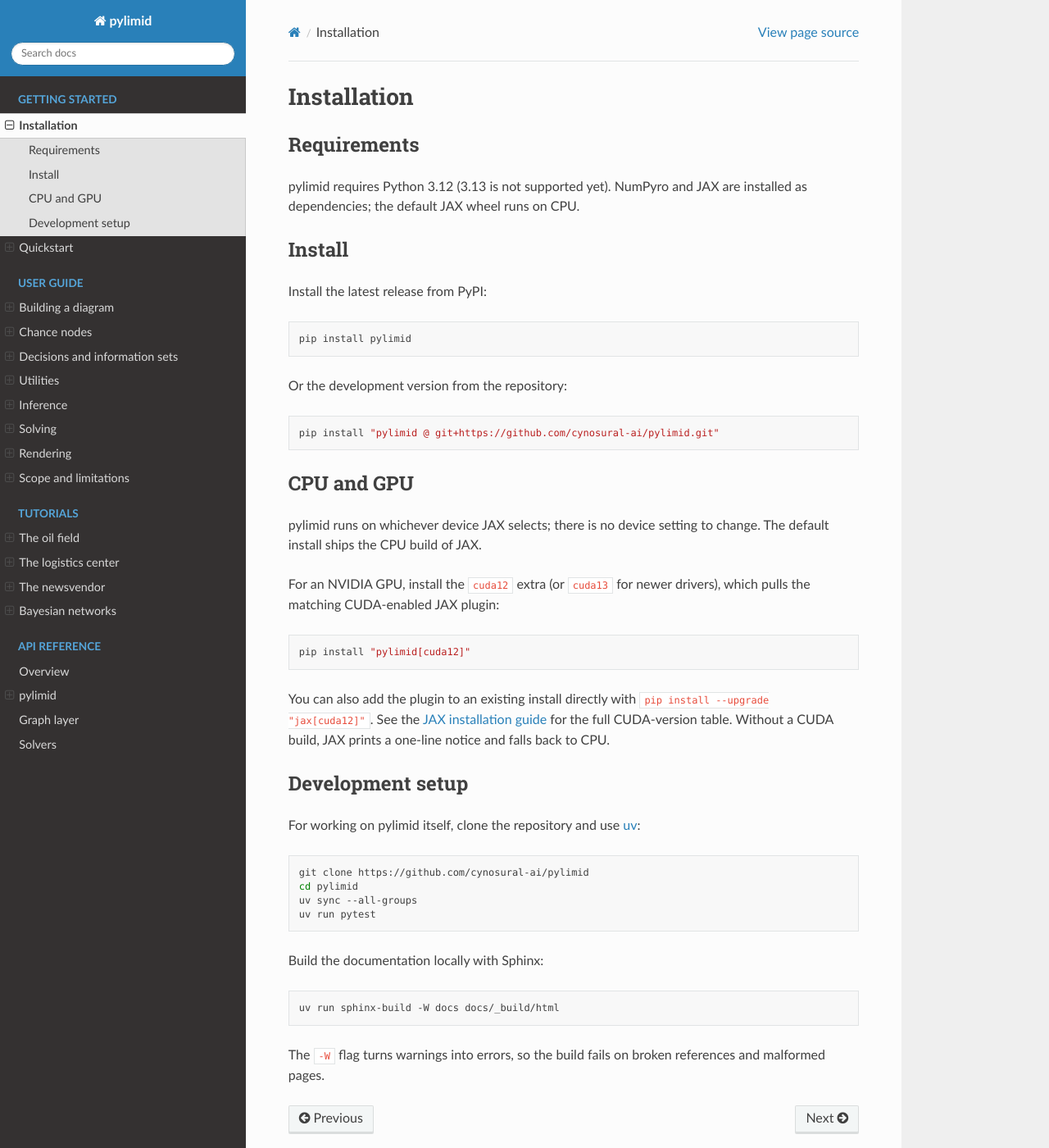
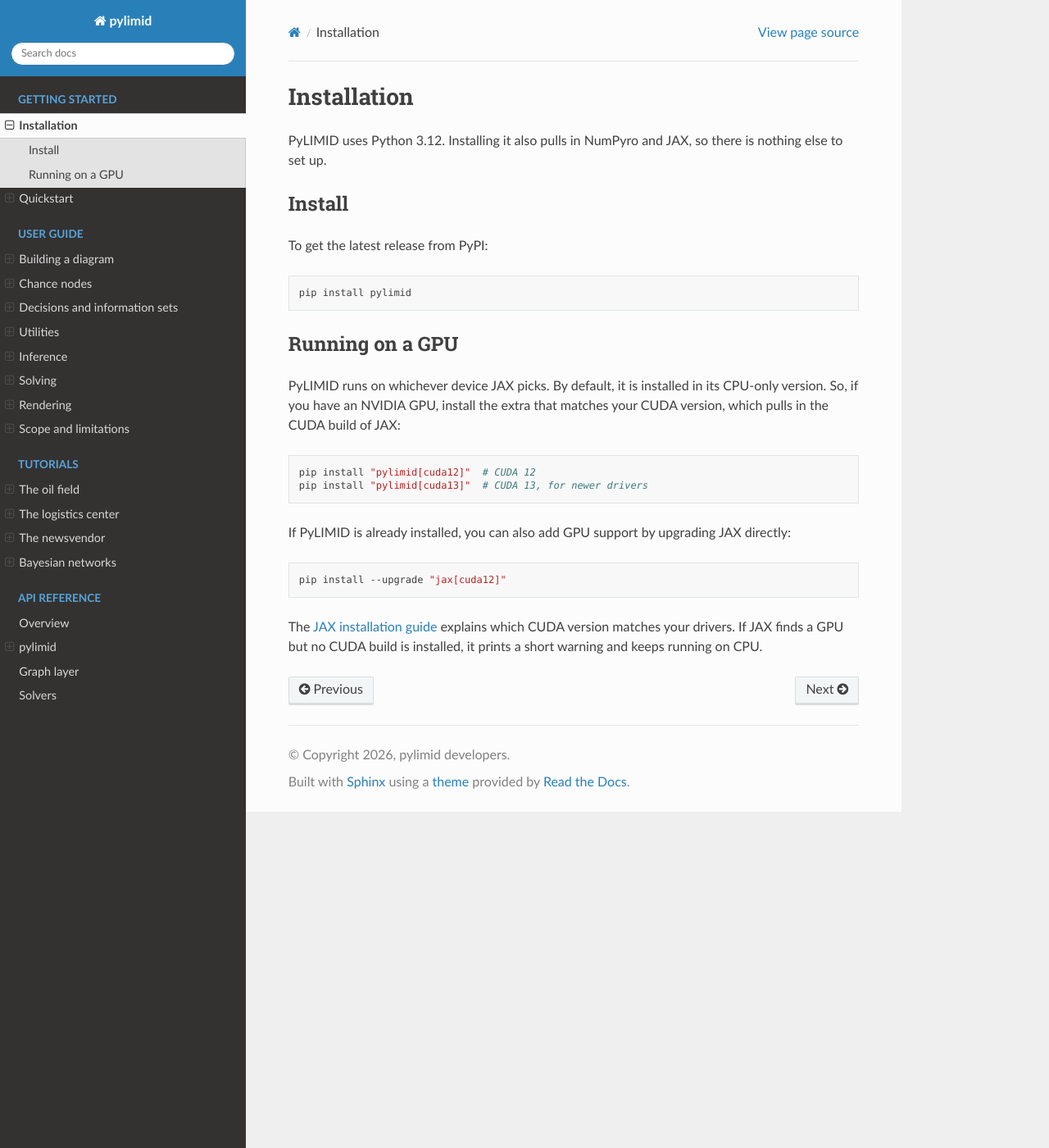
Before and after one commit to cynosural-ai/pylimid, a Sphinx documentation site: the page built from docs/getting_started/installation.md, in a window 1280 px wide and 1400 px high. Shown: the whole window at 82% size. Built offline with Sphinx 7.4.7 and the Read the Docs theme 3.1.0, drawn with Linux system fonts in a browser that asks for light colours.

Commit message:
update docs

````diff
--- a/docs/conf.py
+++ b/docs/conf.py
@@ -10,6 +10,11 @@
 # outputs are then reproducible, and JAX does not print its "GPU present but
 # no CUDA jaxlib" warning on machines that happen to have an NVIDIA card.
 os.environ.setdefault("JAX_PLATFORMS", "cpu")
+
+# NumPyro imports tqdm, which warns in a notebook kernel when ipywidgets is
+# not installed. The progress bars are never shown in the built pages, so the
+# warning would only clutter the first cell's output.
+os.environ.setdefault("PYTHONWARNINGS", "ignore:IProgress not found")
 
 sys.path.insert(0, str(Path(__file__).resolve().parents[1]))
 
--- a/docs/getting_started/installation.md
+++ b/docs/getting_started/installation.md
@@ -1,50 +1,29 @@
 # Installation
 
-## Requirements
-
-pylimid requires Python 3.12 (3.13 is not supported yet). NumPyro and JAX are installed as dependencies; the default JAX wheel runs on CPU.
+PyLIMID uses Python 3.12. Installing it also pulls in NumPyro and JAX, so there is nothing else to set up.
 
 ## Install
 
-Install the latest release from PyPI:
+To get the latest release from PyPI:
 
 ```bash
 pip install pylimid
 ```
 
-Or the development version from the repository:
+
+## Running on a GPU
+
+PyLIMID runs on whichever device JAX picks. By default, it is installed in its CPU-only version. So, if you have an NVIDIA GPU, install the extra that matches your CUDA version, which pulls in the CUDA build of JAX:
 
 ```bash
-pip install "pylimid @ git+https://github.com/cynosural-ai/pylimid.git"
+pip install "pylimid[cuda12]"  # CUDA 12
+pip install "pylimid[cuda13]"  # CUDA 13, for newer drivers
 ```
 
-## CPU and GPU
-
-pylimid runs on whichever device JAX selects; there is no device setting to change. The default install ships the CPU build of JAX.
-
-For an NVIDIA GPU, install the `cuda12` extra (or `cuda13` for newer drivers), which pulls the matching CUDA-enabled JAX plugin:
+If PyLIMID is already installed, you can also add GPU support by upgrading JAX directly:
 
 ```bash
-pip install "pylimid[cuda12]"
+pip install --upgrade "jax[cuda12]"
 ```
 
-You can also add the plugin to an existing install directly with `pip install --upgrade "jax[cuda12]"`. See the [JAX installation guide](https://docs.jax.dev/en/latest/installation.html) for the full CUDA-version table. Without a CUDA build, JAX prints a one-line notice and falls back to CPU.
-
-## Development setup
-
-For working on pylimid itself, clone the repository and use [uv](https://docs.astral.sh/uv/):
-
-```bash
-git clone https://github.com/cynosural-ai/pylimid
-cd pylimid
-uv sync --all-groups
-uv run pytest
-```
-
-Build the documentation locally with Sphinx:
-
-```bash
-uv run sphinx-build -W docs docs/_build/html
-```
-
-The `-W` flag turns warnings into errors, so the build fails on broken references and malformed pages.
+The [JAX installation guide](https://docs.jax.dev/en/latest/installation.html) explains which CUDA version matches your drivers. If JAX finds a GPU but no CUDA build is installed, it prints a short warning and keeps running on CPU.
````
Also changed, not shown: docs/getting_started/quickstart.md (+86 -56 lines), docs/index.md (+13 -4 lines), docs/_static/figures/quickstart/demand.png (added), 1 other file.
